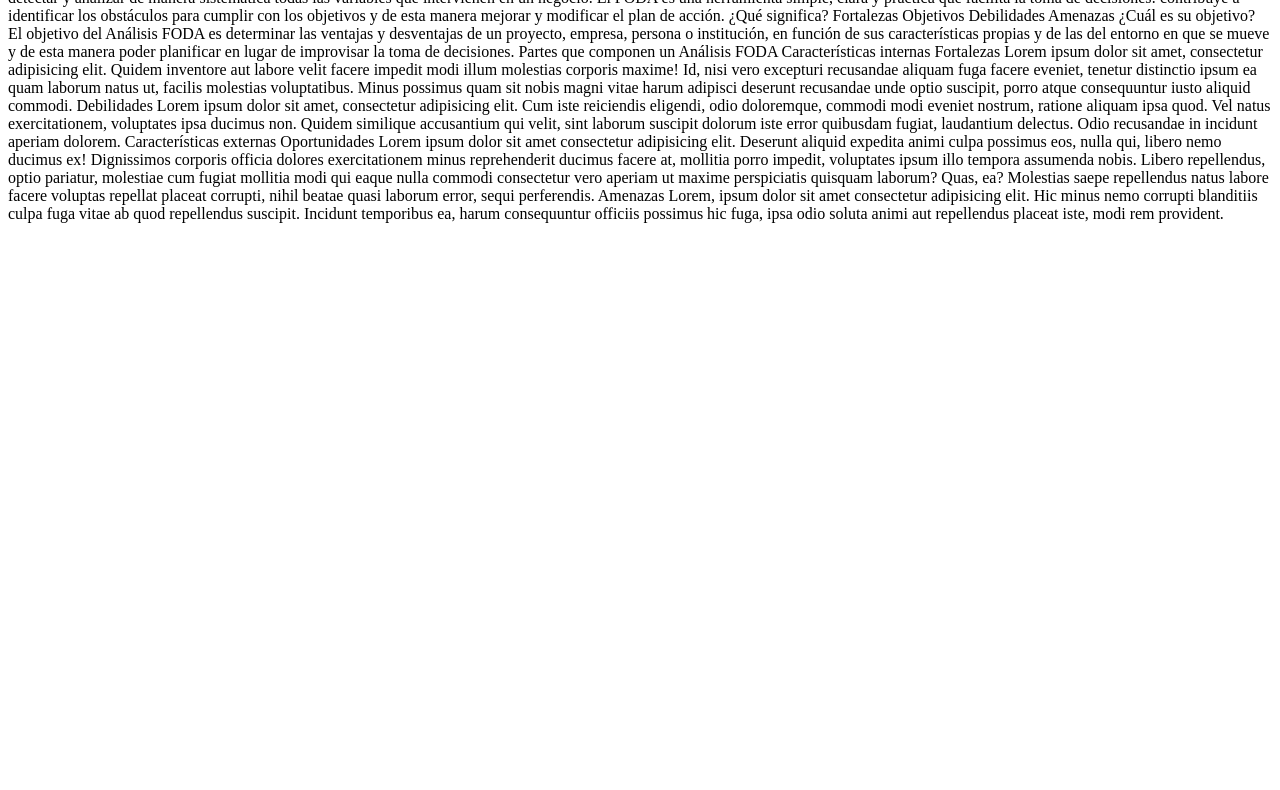
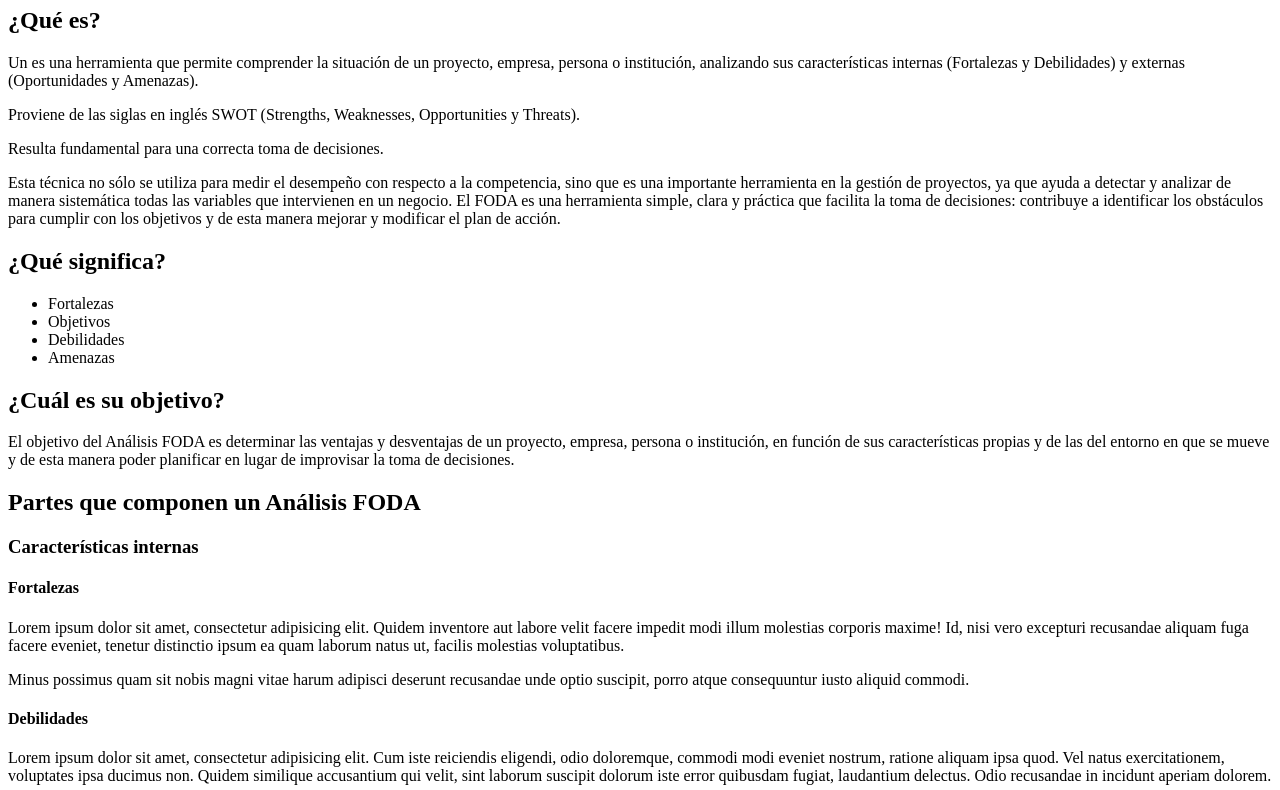
Before and after one commit to feden15/desafio-semana-01, a plain HTML site: page index.html in a window 1280 px wide. Shown: the part 73-863 px from the top of the page. Before the commit the page ends 800 px from the top, so only its background shows below. Drawn offline with Linux system fonts and the light colour scheme.

Commit message:
Identificamos y marcamos los títulos. Agregamos lista desordenada

```diff
--- a/index.html
+++ b/index.html
@@ -8,52 +8,54 @@
 
     <body>
 
-        Análisis FODA
+        <h1>Análisis FODA</h1>
 
-        ¿Qué es?
+        <h2>¿Qué es?</h2>
 
-        Un Análisis FODA es una herramienta que permite comprender la situación de un proyecto, empresa, persona o institución, analizando sus características internas (Fortalezas y Debilidades) y externas (Oportunidades y Amenazas).
+        <p>Un  es una herramienta que permite comprender la situación de un proyecto, empresa, persona o institución, analizando sus características internas (Fortalezas y Debilidades) y externas (Oportunidades y Amenazas).</p>
 
-        Proviene de las siglas en inglés SWOT (Strengths, Weaknesses, Opportunities y Threats).
+        <p>Proviene de las siglas en inglés SWOT (Strengths, Weaknesses, Opportunities y Threats).</p>
 
-        Resulta fundamental para una correcta toma de decisiones.
+        <p>Resulta fundamental para una correcta toma de decisiones.</p>
 
-        Esta técnica no sólo se utiliza para medir el desempeño con respecto a la competencia, sino que es una importante herramienta en la gestión de proyectos, ya que ayuda a detectar y analizar de manera sistemática todas las variables que intervienen en un negocio. El FODA es una herramienta simple, clara y práctica que facilita la toma de decisiones: contribuye a identificar los obstáculos para cumplir con los objetivos y de esta manera mejorar y modificar el plan de acción.
+        <p>Esta técnica no sólo se utiliza para medir el desempeño con respecto a la competencia, sino que es una importante herramienta en la gestión de proyectos, ya que ayuda a detectar y analizar de manera sistemática todas las variables que intervienen en un negocio. El FODA es una herramienta simple, clara y práctica que facilita la toma de decisiones: contribuye a identificar los obstáculos para cumplir con los objetivos y de esta manera mejorar y modificar el plan de acción.</p>
 
-        ¿Qué significa?
+        <h2>¿Qué significa?</h2>
 
-        Fortalezas
-        Objetivos
-        Debilidades
-        Amenazas
+        <ul>
+            <li>Fortalezas</li>
+            <li>Objetivos</li>
+            <li>Debilidades</li>
+            <li>Amenazas</li>
+        </ul>
 
-        ¿Cuál es su objetivo?
+        <H2>¿Cuál es su objetivo?</H2>
 
-        El objetivo del Análisis FODA es determinar las ventajas y desventajas de un proyecto, empresa, persona o institución, en función de sus características propias y de las del entorno en que se mueve y de esta manera poder planificar en lugar de improvisar la toma de decisiones.
+        <p>El objetivo del Análisis FODA es determinar las ventajas y desventajas de un proyecto, empresa, persona o institución, en función de sus características propias y de las del entorno en que se mueve y de esta manera poder planificar en lugar de improvisar la toma de decisiones.</p>
 
-        Partes que componen un Análisis FODA
+        <h2>Partes que componen un Análisis FODA</h2>
 
-        Características internas
+        <h3>Características internas</h3>
 
-        Fortalezas
+        <h4>Fortalezas</h4>
 
-        Lorem ipsum dolor sit amet, consectetur adipisicing elit. Quidem inventore aut labore velit facere impedit modi illum molestias corporis maxime! Id, nisi vero excepturi recusandae aliquam fuga facere eveniet, tenetur distinctio ipsum ea quam laborum natus ut, facilis molestias voluptatibus.
+        <p>Lorem ipsum dolor sit amet, consectetur adipisicing elit. Quidem inventore aut labore velit facere impedit modi illum molestias corporis maxime! Id, nisi vero excepturi recusandae aliquam fuga facere eveniet, tenetur distinctio ipsum ea quam laborum natus ut, facilis molestias voluptatibus.</p>
 
-        Minus possimus quam sit nobis magni vitae harum adipisci deserunt recusandae unde optio suscipit, porro atque consequuntur iusto aliquid commodi.
+        <p>Minus possimus quam sit nobis magni vitae harum adipisci deserunt recusandae unde optio suscipit, porro atque consequuntur iusto aliquid commodi.</p>
 
-        Debilidades
+        <h4>Debilidades</h4>
 
-        Lorem ipsum dolor sit amet, consectetur adipisicing elit. Cum iste reiciendis eligendi, odio doloremque, commodi modi eveniet nostrum, ratione aliquam ipsa quod. Vel natus exercitationem, voluptates ipsa ducimus non. Quidem similique accusantium qui velit, sint laborum suscipit dolorum iste error quibusdam fugiat, laudantium delectus. Odio recusandae in incidunt aperiam dolorem.
+        <p>Lorem ipsum dolor sit amet, consectetur adipisicing elit. Cum iste reiciendis eligendi, odio doloremque, commodi modi eveniet nostrum, ratione aliquam ipsa quod. Vel natus exercitationem, voluptates ipsa ducimus non. Quidem similique accusantium qui velit, sint laborum suscipit dolorum iste error quibusdam fugiat, laudantium delectus. Odio recusandae in incidunt aperiam dolorem.</p>
 
-        Características externas
+        <h3>Características externas</h3>
 
-        Oportunidades
+        <h4>Oportunidades</h4>
 
-        Lorem ipsum dolor sit amet consectetur adipisicing elit. Deserunt aliquid expedita animi culpa possimus eos, nulla qui, libero nemo ducimus ex! Dignissimos corporis officia dolores exercitationem minus reprehenderit ducimus facere at, mollitia porro impedit, voluptates ipsum illo tempora assumenda nobis. Libero repellendus, optio pariatur, molestiae cum fugiat mollitia modi qui eaque nulla commodi consectetur vero aperiam ut maxime perspiciatis quisquam laborum? Quas, ea? Molestias saepe repellendus natus labore facere voluptas repellat placeat corrupti, nihil beatae quasi laborum error, sequi perferendis.
+        <p>Lorem ipsum dolor sit amet consectetur adipisicing elit. Deserunt aliquid expedita animi culpa possimus eos, nulla qui, libero nemo ducimus ex! Dignissimos corporis officia dolores exercitationem minus reprehenderit ducimus facere at, mollitia porro impedit, voluptates ipsum illo tempora assumenda nobis. Libero repellendus, optio pariatur, molestiae cum fugiat mollitia modi qui eaque nulla commodi consectetur vero aperiam ut maxime perspiciatis quisquam laborum? Quas, ea? Molestias saepe repellendus natus labore facere voluptas repellat placeat corrupti, nihil beatae quasi laborum error, sequi perferendis.</p>
 
-        Amenazas
+        <h4>Amenazas</h4>
 
-        Lorem, ipsum dolor sit amet consectetur adipisicing elit. Hic minus nemo corrupti blanditiis culpa fuga vitae ab quod repellendus suscipit. Incidunt temporibus ea, harum consequuntur officiis possimus hic fuga, ipsa odio soluta animi aut repellendus placeat iste, modi rem provident.
+        <p>Lorem, ipsum dolor sit amet consectetur adipisicing elit. Hic minus nemo corrupti blanditiis culpa fuga vitae ab quod repellendus suscipit. Incidunt temporibus ea, harum consequuntur officiis possimus hic fuga, ipsa odio soluta animi aut repellendus placeat iste, modi rem provident.</p>
 
     </body>
 </html>
```
